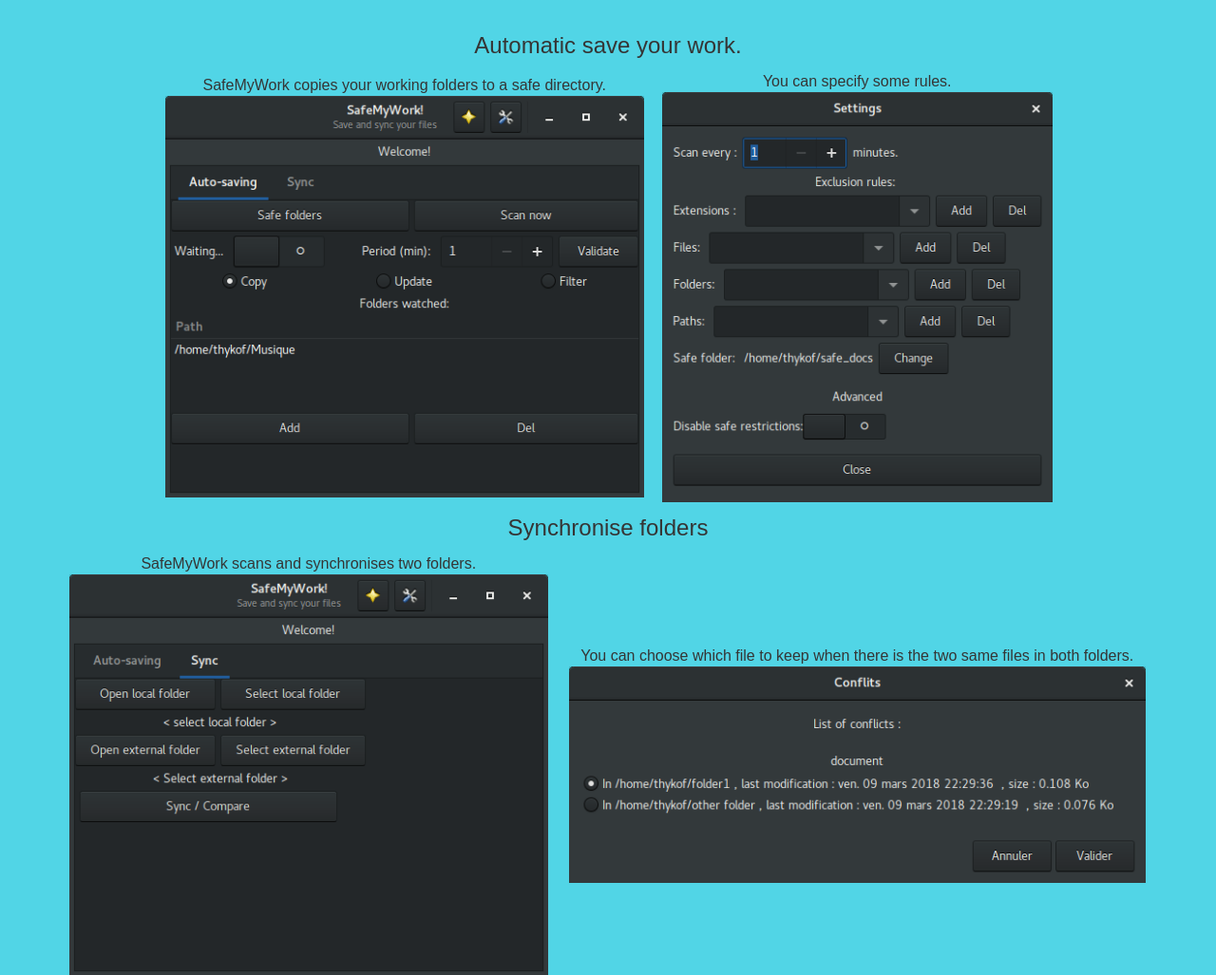
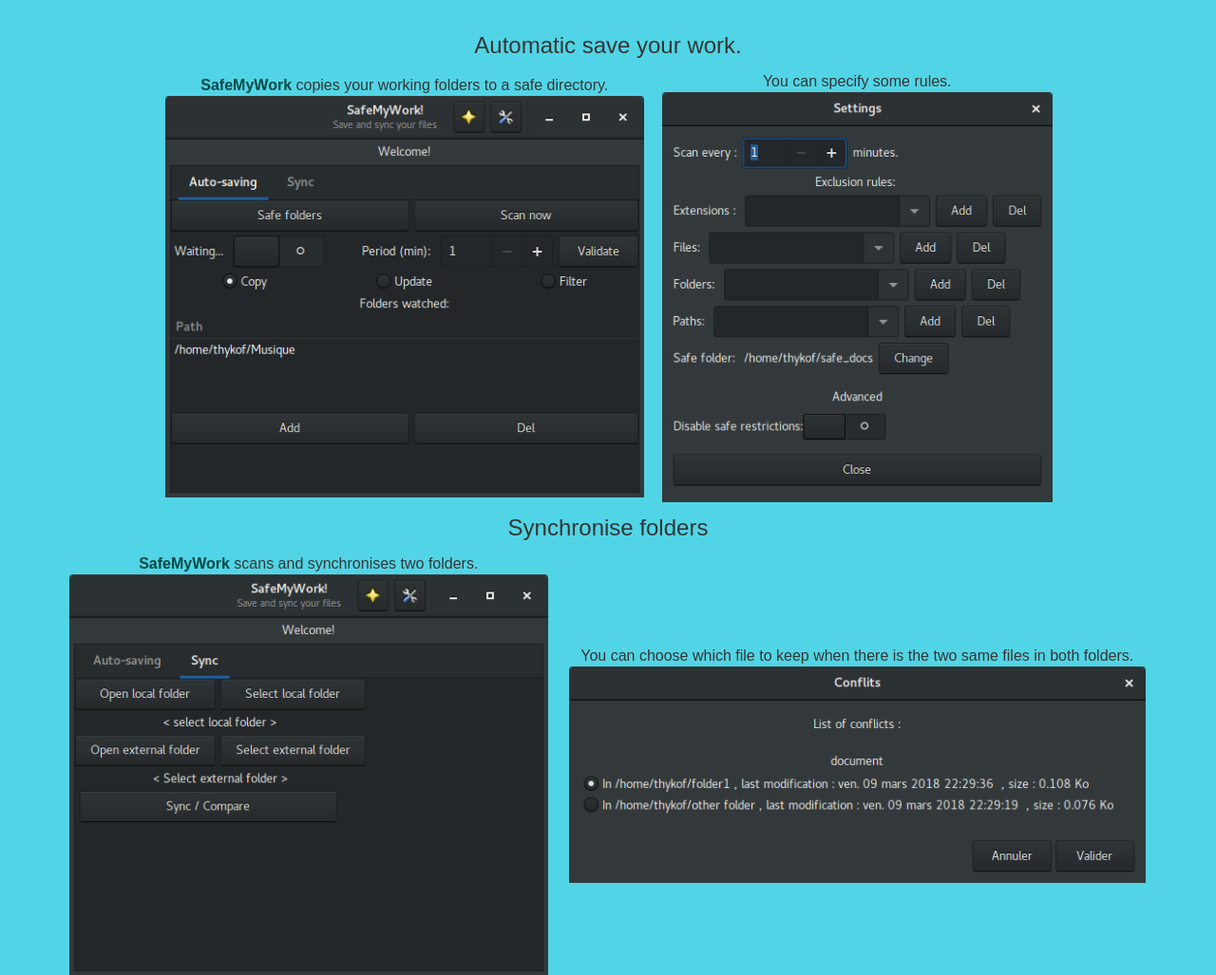
Before and after one commit to Thykof/SafeMyWork-Web, a Django app: page / in a window 1280 px wide. Shown: the part 509-1536 px from the top of the page at 95% size. Run offline with Django 3.2, Linux system fonts and the light colour scheme; parts of the project's set-up code (start-up, migrations or seed data) failed here and were passed over.

Commit message:
Add few span css properties

```diff
--- a/static/css/style.css
+++ b/static/css/style.css
@@ -121,6 +121,11 @@ section h1 {
   max-width: 97%;
 }
 
+#s-screenshots span {
+  color: #034846;
+  font-weight: 600;
+}
+
 #d-screenshots {
   width: auto;
 }
```
